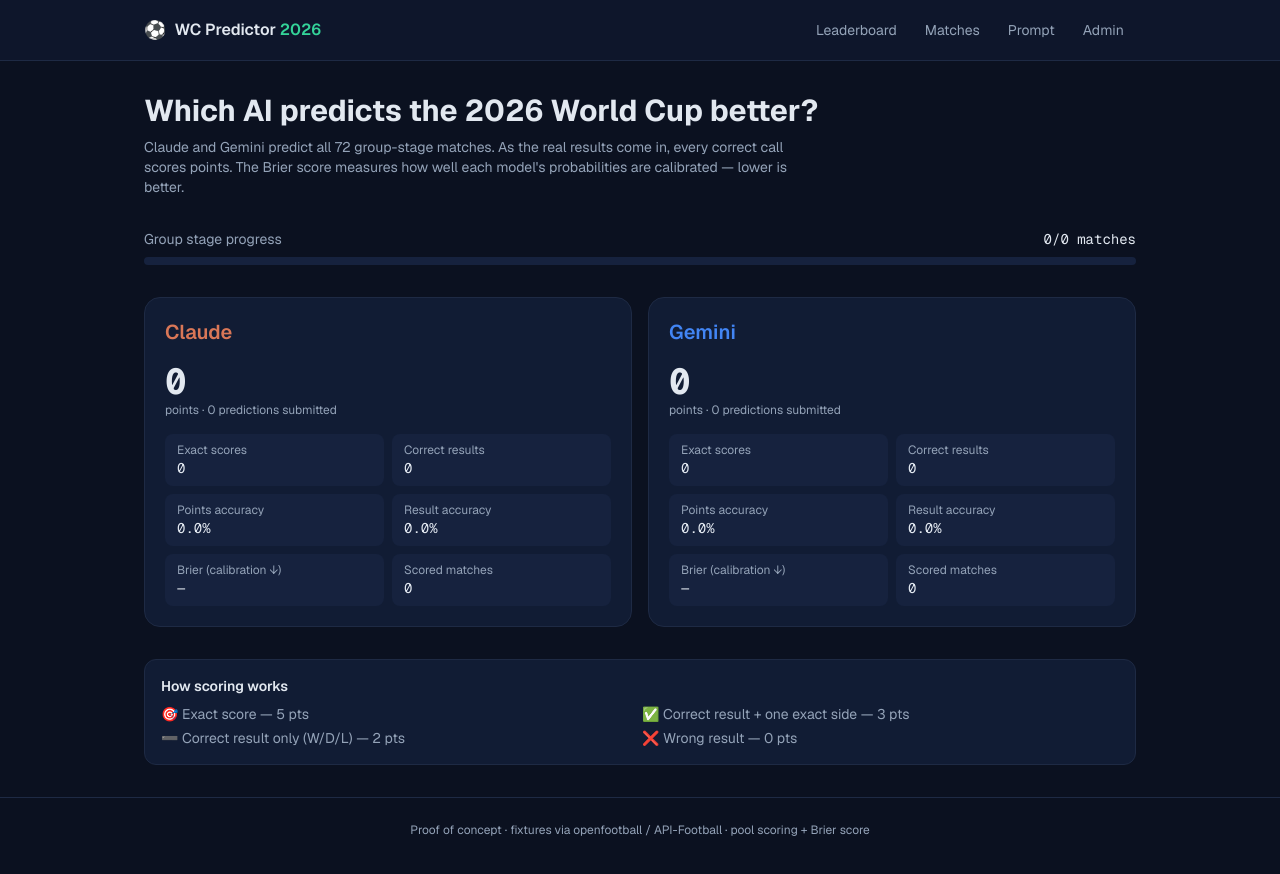
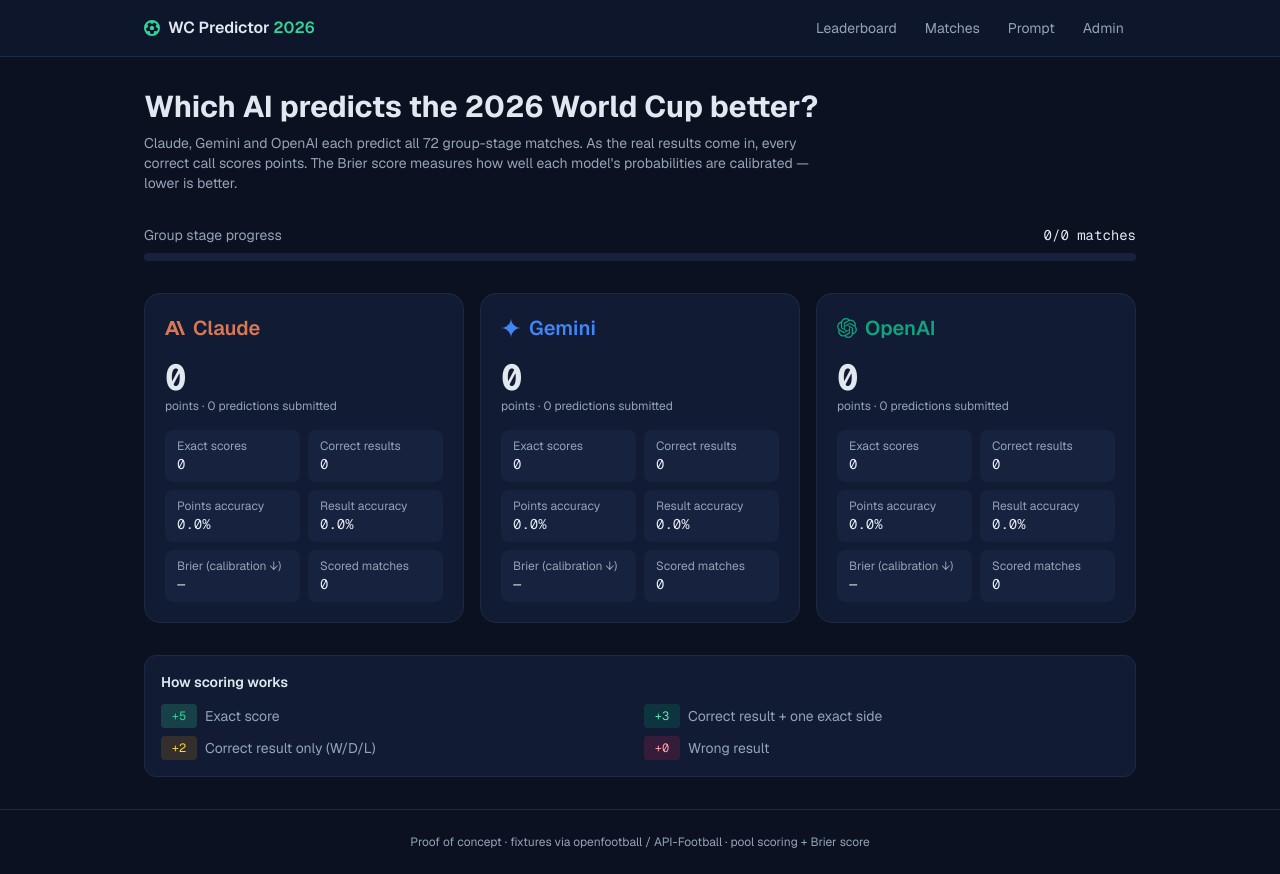
Before and after one commit to willianpinho/worldcup-predictor-2026, a Next.js app: page / in a window 1280 px wide. Built offline with nearby package versions, Linux system fonts and the light colour scheme; no server answers; the database is empty.

Commit message:
feat: add OpenAI as third predictor, team flags, brand logos, UTC kickoffs

```diff
--- a/src/app/globals.css
+++ b/src/app/globals.css
@@ -11,6 +11,7 @@
   --color-accent: #34d399;
   --color-claude: #d97757;
   --color-gemini: #4285f4;
+  --color-openai: #10a37f;
 
   --font-sans: var(--font-geist-sans);
   --font-mono: var(--font-geist-mono);
--- a/src/app/layout.tsx
+++ b/src/app/layout.tsx
@@ -1,6 +1,7 @@
 import type { Metadata } from "next";
 import { Geist, Geist_Mono } from "next/font/google";
 import { Nav } from "@/components/Nav";
+import "flag-icons/css/flag-icons.min.css";
 import "./globals.css";
 
 const geistSans = Geist({ variable: "--font-geist-sans", subsets: ["latin"] });
--- a/src/app/matches/page.tsx
+++ b/src/app/matches/page.tsx
@@ -12,7 +12,8 @@ export default async function MatchesPage() {
         <h1 className="text-2xl font-bold">Group-stage matches</h1>
         <p className="mt-1 text-sm text-muted">
           72 matches, June 11–27. <span className="text-claude">C</span> = Claude ·{" "}
-          <span className="text-gemini">G</span> = Gemini. Kickoff times in BRT.
+          <span className="text-gemini">G</span> = Gemini ·{" "}
+          <span className="text-openai">O</span> = OpenAI. Kickoff times in UTC.
         </p>
       </div>
       <MatchList matches={matches} />
--- a/src/app/page.tsx
+++ b/src/app/page.tsx
@@ -1,15 +1,21 @@
 import { ModelCard } from "@/components/ModelCard";
-import { getLeaderboard } from "@/lib/queries";
+import { pointsBadgeClass } from "@/lib/format";
+import { getLeaderboard, MODELS } from "@/lib/queries";
+
+const SCORING = [
+  { p: 5, label: "Exact score" },
+  { p: 3, label: "Correct result + one exact side" },
+  { p: 2, label: "Correct result only (W/D/L)" },
+  { p: 0, label: "Wrong result" },
+];
 
 export const dynamic = "force-dynamic";
 
 export default async function DashboardPage() {
   const lb = await getLeaderboard();
-  const { claude, gemini } = lb.summary;
 
-  const bothScored = claude.played > 0 || gemini.played > 0;
-  const claudeLeads = bothScored && claude.points > gemini.points;
-  const geminiLeads = bothScored && gemini.points > claude.points;
+  const anyScored = lb.playedMatches > 0 && MODELS.some((m) => lb.summary[m].played > 0);
+  const maxPoints = Math.max(...MODELS.map((m) => lb.summary[m].points));
 
   const pct = lb.totalMatches
     ? Math.round((lb.playedMatches / lb.totalMatches) * 100)
@@ -22,9 +28,9 @@ export default async function DashboardPage() {
           Which AI predicts the 2026 World Cup better?
         </h1>
         <p className="mt-2 max-w-2xl text-sm text-muted">
-          Claude and Gemini predict all 72 group-stage matches. As the real results
-          come in, every correct call scores points. The Brier score measures how well
-          each model&apos;s probabilities are calibrated — lower is better.
+          Claude, Gemini and OpenAI each predict all 72 group-stage matches. As the real
+          results come in, every correct call scores points. The Brier score measures how
+          well each model&apos;s probabilities are calibrated — lower is better.
         </p>
       </section>
 
@@ -40,28 +46,31 @@ export default async function DashboardPage() {
         </div>
       </section>
 
-      <section className="grid gap-4 sm:grid-cols-2">
-        <ModelCard
-          model="claude"
-          summary={claude}
-          predicted={lb.predictedMatches.claude}
-          leading={claudeLeads}
-        />
-        <ModelCard
-          model="gemini"
-          summary={gemini}
-          predicted={lb.predictedMatches.gemini}
-          leading={geminiLeads}
-        />
+      <section className="grid gap-4 sm:grid-cols-3">
+        {MODELS.map((model) => (
+          <ModelCard
+            key={model}
+            model={model}
+            summary={lb.summary[model]}
+            predicted={lb.predictedMatches[model]}
+            leading={anyScored && maxPoints > 0 && lb.summary[model].points === maxPoints}
+          />
+        ))}
       </section>
 
       <section className="rounded-xl border border-border bg-surface p-4 text-sm text-muted">
-        <h3 className="mb-2 font-semibold text-foreground">How scoring works</h3>
-        <ul className="grid gap-1 sm:grid-cols-2">
-          <li>🎯 Exact score — 5 pts</li>
-          <li>✅ Correct result + one exact side — 3 pts</li>
-          <li>➖ Correct result only (W/D/L) — 2 pts</li>
-          <li>❌ Wrong result — 0 pts</li>
+        <h3 className="mb-3 font-semibold text-foreground">How scoring works</h3>
+        <ul className="grid gap-2 sm:grid-cols-2">
+          {SCORING.map(({ p, label }) => (
+            <li key={label} className="flex items-center gap-2">
+              <span
+                className={`inline-flex h-6 w-9 items-center justify-center rounded font-mono text-xs ${pointsBadgeClass(p)}`}
+              >
+                +{p}
+              </span>
+              {label}
+            </li>
+          ))}
         </ul>
       </section>
     </div>
--- a/src/components/MatchList.tsx
+++ b/src/components/MatchList.tsx
@@ -1,12 +1,39 @@
+import { flagCode } from "@/lib/flags";
 import { formatKickoff, pointsBadgeClass } from "@/lib/format";
-import type { MatchView, ModelId, PredView } from "@/lib/queries";
+import { MODELS, type MatchView, type ModelId, type PredView } from "@/lib/queries";
+
+const PRED_META: Record<ModelId, { color: string; label: string }> = {
+  claude: { color: "text-claude", label: "C" },
+  gemini: { color: "text-gemini", label: "G" },
+  openai: { color: "text-openai", label: "O" },
+};
+
+function Flag({ team }: { team: string }) {
+  const code = flagCode(team);
+  if (!code) return null;
+  return <span className={`fi fi-${code} shrink-0 rounded-[2px]`} aria-hidden />;
+}
+
+function Team({ name, align }: { name: string; align: "left" | "right" }) {
+  return (
+    <span
+      className={`flex min-w-0 items-center gap-1.5 ${
+        align === "right" ? "flex-row-reverse text-right" : ""
+      }`}
+    >
+      <Flag team={name} />
+      <span className="truncate">{name}</span>
+    </span>
+  );
+}
 
 function PredCell({ model, pred }: { model: ModelId; pred: PredView | null }) {
-  const color = model === "claude" ? "text-claude" : "text-gemini";
-  const label = model === "claude" ? "C" : "G";
+  const meta = PRED_META[model];
   return (
     <div className="flex items-center gap-2">
-      <span className={`w-4 text-center text-xs font-bold ${color}`}>{label}</span>
+      <span className={`w-4 text-center text-xs font-bold ${meta.color}`}>
+        {meta.label}
+      </span>
       {pred ? (
         <>
           <span className="font-mono text-sm">
@@ -21,7 +48,7 @@ function PredCell({ model, pred }: { model: ModelId; pred: PredView | null }) {
           )}
         </>
       ) : (
-        <span className="text-xs text-muted">no prediction</span>
+        <span className="text-xs text-muted">—</span>
       )}
     </div>
   );
@@ -36,22 +63,23 @@ function MatchCard({ m }: { m: MatchView }) {
           {formatKickoff(m.kickoff)} · round {m.round}
           {m.city ? ` · ${m.city}` : ""}
         </div>
-        <div className="mt-1 flex items-center gap-2 font-medium">
-          <span className="truncate">{m.teamA}</span>
+        <div className="mt-1 grid grid-cols-[1fr_auto_1fr] items-center gap-2 font-medium">
+          <Team name={m.teamA} align="left" />
           <span className="shrink-0 rounded bg-surface-2 px-2 py-0.5 font-mono text-sm">
             {finished ? `${m.scoreA} – ${m.scoreB}` : "vs"}
           </span>
-          <span className="truncate">{m.teamB}</span>
-          {m.status === "LIVE" && (
-            <span className="shrink-0 rounded-full bg-rose-500/20 px-2 py-0.5 text-xs text-rose-300">
-              live
-            </span>
-          )}
+          <Team name={m.teamB} align="right" />
         </div>
+        {m.status === "LIVE" && (
+          <span className="mt-1 inline-block rounded-full bg-rose-500/20 px-2 py-0.5 text-xs text-rose-300">
+            live
+          </span>
+        )}
       </div>
       <div className="flex shrink-0 gap-5 sm:flex-col sm:gap-1">
-        <PredCell model="claude" pred={m.predictions.claude} />
-        <PredCell model="gemini" pred={m.predictions.gemini} />
+        {MODELS.map((model) => (
+          <PredCell key={model} model={model} pred={m.predictions[model]} />
+        ))}
       </div>
     </div>
   );
--- a/src/components/ModelCard.tsx
+++ b/src/components/ModelCard.tsx
@@ -1,9 +1,15 @@
+import type { IconType } from "react-icons";
+import { SiAnthropic, SiGooglegemini, SiOpenai } from "react-icons/si";
+import type { ModelId } from "@/lib/queries";
 import type { ModelSummary } from "@/lib/scoring";
-import type { ModelId } from "@/lib/queries";
 
-const META: Record<ModelId, { name: string; color: string; ring: string }> = {
-  claude: { name: "Claude", color: "text-claude", ring: "ring-claude/40" },
-  gemini: { name: "Gemini", color: "text-gemini", ring: "ring-gemini/40" },
+const META: Record<
+  ModelId,
+  { name: string; color: string; ring: string; Icon: IconType }
+> = {
+  claude: { name: "Claude", color: "text-claude", ring: "ring-claude/40", Icon: SiAnthropic },
+  gemini: { name: "Gemini", color: "text-gemini", ring: "ring-gemini/40", Icon: SiGooglegemini },
+  openai: { name: "OpenAI", color: "text-openai", ring: "ring-openai/40", Icon: SiOpenai },
 };
 
 function Stat({ label, value }: { label: string; value: string }) {
@@ -34,7 +40,10 @@ export function ModelCard({
       }`}
     >
       <div className="mb-4 flex items-center justify-between">
-        <h2 className={`text-xl font-semibold ${meta.color}`}>{meta.name}</h2>
+        <div className="flex items-center gap-2">
+          <meta.Icon className={`text-xl ${meta.color}`} aria-hidden />
+          <h2 className={`text-xl font-semibold ${meta.color}`}>{meta.name}</h2>
+        </div>
         {leading && (
           <span className="rounded-full bg-accent/15 px-2 py-0.5 text-xs text-accent">
             leading
--- a/src/components/Nav.tsx
+++ b/src/components/Nav.tsx
@@ -1,4 +1,5 @@
 import Link from "next/link";
+import { FaFutbol } from "react-icons/fa6";
 
 const links = [
   { href: "/", label: "Leaderboard" },
@@ -12,7 +13,7 @@ export function Nav() {
     <header className="border-b border-border bg-surface/60 backdrop-blur">
       <nav className="mx-auto flex w-full max-w-5xl items-center justify-between px-4 py-4">
         <Link href="/" className="flex items-center gap-2 font-semibold">
-          <span className="text-lg">⚽</span>
+          <FaFutbol className="text-accent" aria-hidden />
           <span>
             WC Predictor <span className="text-accent">2026</span>
           </span>
--- /dev/null
+++ b/src/lib/flags.ts
@@ -0,0 +1,59 @@
+import { normalizeTeam } from "./teams";
+
+// Maps each World Cup nation (by normalized name) to its flag-icons code
+// (ISO 3166-1 alpha-2, with gb-eng / gb-sct for the home nations).
+const ISO: Record<string, string> = {
+  algeria: "dz",
+  argentina: "ar",
+  australia: "au",
+  austria: "at",
+  belgium: "be",
+  bosniaandherzegovina: "ba",
+  brazil: "br",
+  canada: "ca",
+  capeverde: "cv",
+  colombia: "co",
+  croatia: "hr",
+  curacao: "cw",
+  czechrepublic: "cz",
+  drcongo: "cd",
+  ecuador: "ec",
+  egypt: "eg",
+  england: "gb-eng",
+  france: "fr",
+  germany: "de",
+  ghana: "gh",
+  haiti: "ht",
+  iran: "ir",
+  iraq: "iq",
+  ivorycoast: "ci",
+  japan: "jp",
+  jordan: "jo",
+  mexico: "mx",
+  morocco: "ma",
+  netherlands: "nl",
+  newzealand: "nz",
+  norway: "no",
+  panama: "pa",
+  paraguay: "py",
+  portugal: "pt",
+  qatar: "qa",
+  saudiarabia: "sa",
+  scotland: "gb-sct",
+  senegal: "sn",
+  southafrica: "za",
+  southkorea: "kr",
+  spain: "es",
+  sweden: "se",
+  switzerland: "ch",
+  tunisia: "tn",
+  turkey: "tr",
+  unitedstates: "us",
+  uruguay: "uy",
+  uzbekistan: "uz",
+};
+
+/** flag-icons country code for a team name, or null if unknown. */
+export function flagCode(team: string): string | null {
+  return ISO[normalizeTeam(team)] ?? null;
+}
--- a/src/lib/importPredictions.ts
+++ b/src/lib/importPredictions.ts
@@ -16,7 +16,7 @@ const PredictionItem = z.object({
 });
 
 export const ImportSchema = z.object({
-  model: z.enum(["claude", "gemini"]),
+  model: z.enum(["claude", "gemini", "openai"]),
   predictions: z.array(PredictionItem).min(1),
 });
 
--- a/src/lib/queries.ts
+++ b/src/lib/queries.ts
@@ -7,11 +7,15 @@ import {
   type ScoredPrediction,
 } from "./scoring";
 
-export const MODELS = ["claude", "gemini"] as const;
+export const MODELS = ["claude", "gemini", "openai"] as const;
 export type ModelId = (typeof MODELS)[number];
 
 function isModel(value: string): value is ModelId {
   return (MODELS as readonly string[]).includes(value);
+}
+
+function emptyByModel<T>(make: () => T): Record<ModelId, T> {
+  return { claude: make(), gemini: make(), openai: make() };
 }
 
 function resultOf(m: {
@@ -58,7 +62,7 @@ export async function getMatches(): Promise<MatchView[]> {
 
   return rows.map((m) => {
     const result = resultOf(m);
-    const predictions: Record<ModelId, PredView | null> = { claude: null, gemini: null };
+    const predictions = emptyByModel<PredView | null>(() => null);
     for (const p of m.predictions) {
       if (!isModel(p.model)) continue;
       predictions[p.model] = {
@@ -99,8 +103,8 @@ export interface Leaderboard {
 export async function getLeaderboard(): Promise<Leaderboard> {
   const rows = await prisma.match.findMany({ include: { predictions: true } });
 
-  const perModel: Record<ModelId, ScoredPrediction[]> = { claude: [], gemini: [] };
-  const predicted: Record<ModelId, number> = { claude: 0, gemini: 0 };
+  const perModel = emptyByModel<ScoredPrediction[]>(() => []);
+  const predicted = emptyByModel<number>(() => 0);
   let played = 0;
 
   for (const m of rows) {
@@ -120,10 +124,13 @@ export async function getLeaderboard(): Promise<Leaderboard> {
     }
   }
 
+  const summary = emptyByModel<ModelSummary>(() => summarize([]));
+  for (const model of MODELS) summary[model] = summarize(perModel[model]);
+
   return {
     totalMatches: rows.length,
     playedMatches: played,
     predictedMatches: predicted,
-    summary: { claude: summarize(perModel.claude), gemini: summarize(perModel.gemini) },
+    summary,
   };
 }
```
Also changed, not shown: src/lib/format.ts (+4 -3 lines).
